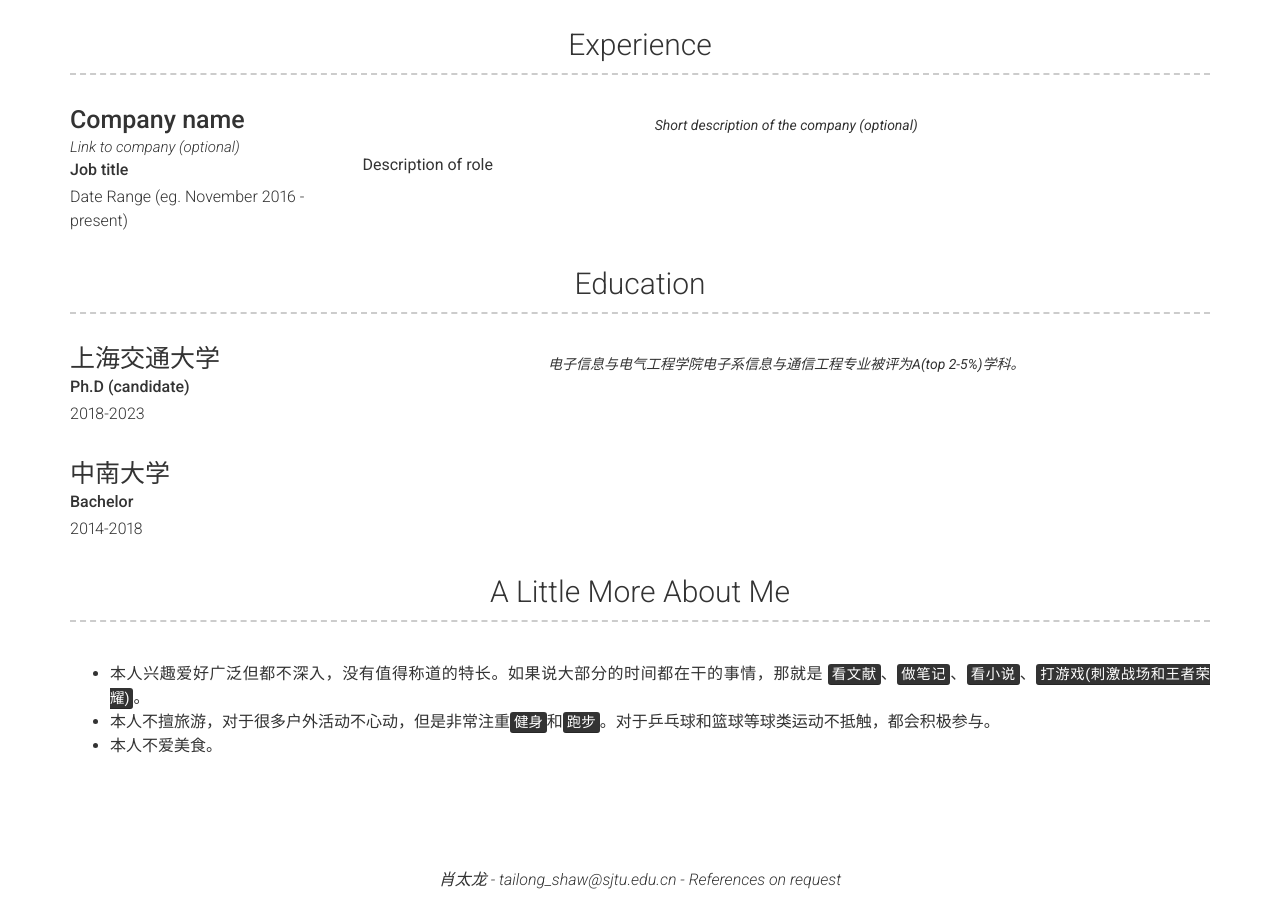
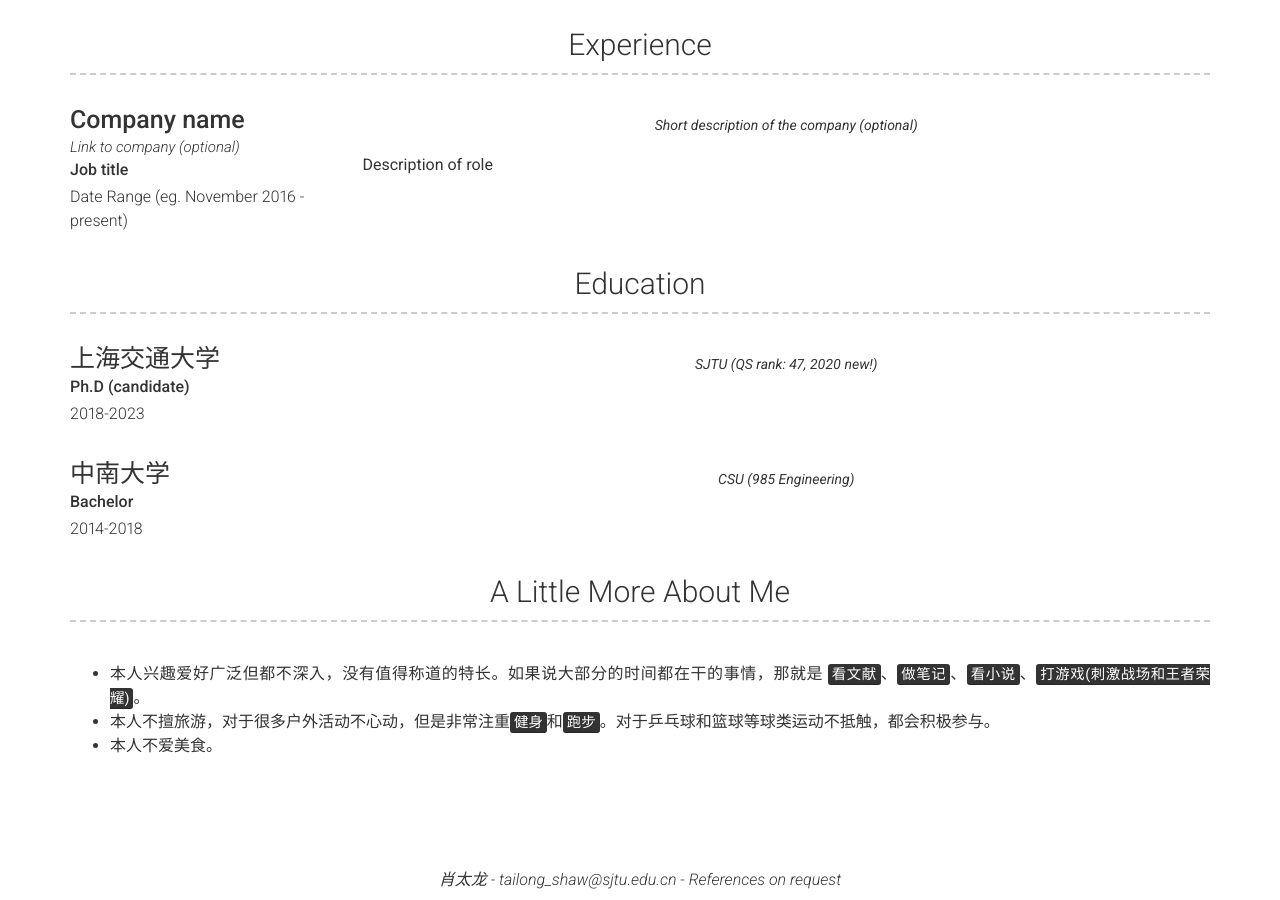
Before and after one commit to XiaoTailong/Shaw, a Jekyll site: the page built from index.md, in a window 1280 px wide and 900 px high, scrolled down 794 px. Built offline with Jekyll 4.4.1, drawn with Linux system fonts in a browser that asks for light colours; nearby versions of some CDN libraries; part of the change alters nothing that is shown.

Commit message:
Update education.yml

```diff
--- a/_data/education.yml
+++ b/_data/education.yml
@@ -4,9 +4,15 @@
   dates: 2018-2023
   qualification: Ph.D (candidate)
   quote: >
-    电子信息与电气工程学院电子系信息与通信工程专业被评为A(top 2-5%)学科。
+    SJTU (QS rank: 47, 2020 new!)
+  discription: |
+    电子信息与电气工程学院电子系信息与通信工程专业被评为A(top 2-5%)学科。主修课程：计算复杂度，量子光学，凸优化等，GPA为3.74/4.
 
 - layout: left
   name: 中南大学
   dates: 2014-2018
   qualification: Bachelor
+  quote: >
+    CSU (985 Engineering)
+  discription: |
+    本科专业为通信工程，主修课程有:信号与系统，通信原理，信息论等。
```
